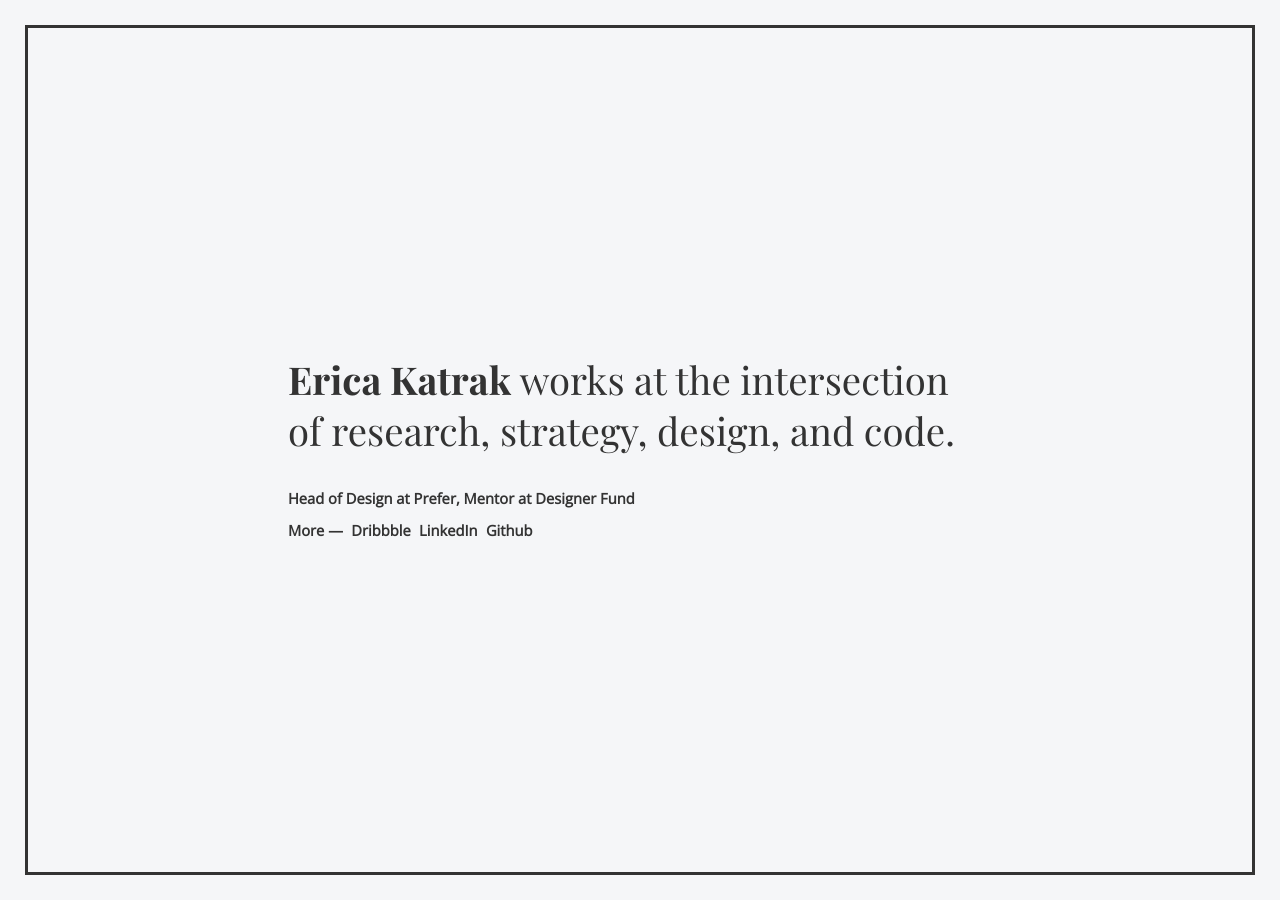
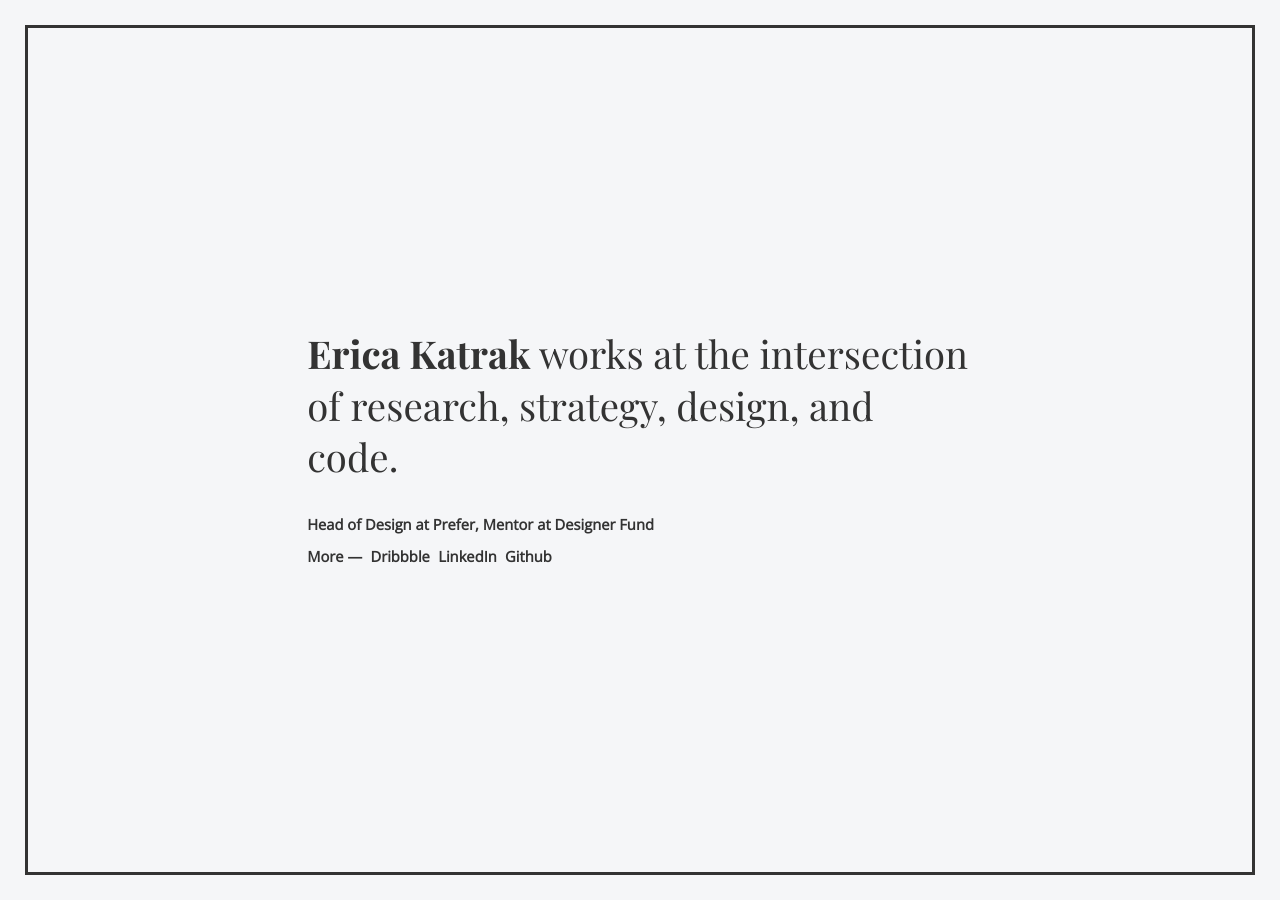
Before and after one commit to ericakatrak/ericakatrak.github.io, a Jekyll site: the page built from index.html, in a window 1280 px wide. Built offline with Jekyll 4.4.1, drawn with Linux system fonts in a browser that asks for light colours.

Commit message:
style tweaks

```diff
--- a/css/style.css
+++ b/css/style.css
@@ -46,10 +46,6 @@
 	-webkit-font-feature-settings: "liga" on, "rlig" on, "kern" on;
 	font-feature-settings: "liga" on, "rlig" on, "kern" on;
 
-	background-image: radial-gradient(#333, #444);
-	background-size: 200% 200%;
-	background-position: 0 0;
-	animation: border 60s linear infinite;
 	background: #333;
 	border: 2vw solid #F5F6F8;
 }
@@ -69,7 +65,7 @@
 	flex-direction: column;
 	position: relative;
 	z-index: 10;
-	max-width: 55vw;
+	max-width: 52vw;
 }
 
 h1 {
@@ -84,11 +80,11 @@
 
   -webkit-text-fill-color: transparent;
   -webkit-background-clip: text;
-	background-image: radial-gradient(#0B0220, #231B36, #6D6779);
+	background-image: radial-gradient(#333, #999);
 	background-size: 200% 200%;
 	background-position: 0 0;
 	animation: border 60s linear infinite;
-  color: #FF3951;
+  color: #333;
 
   */
 }
```
